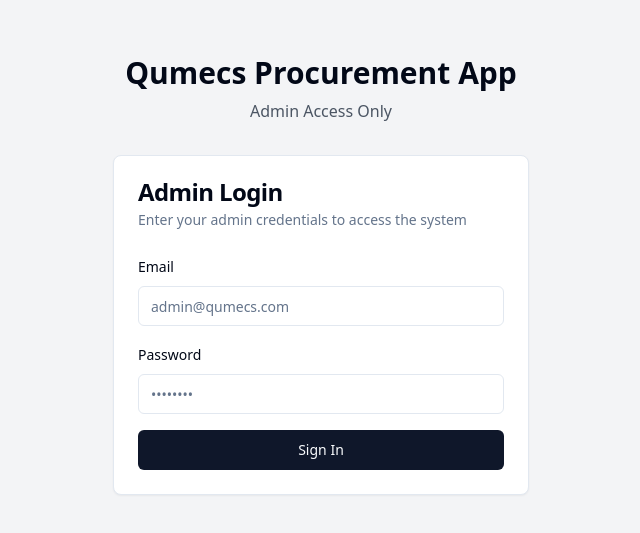
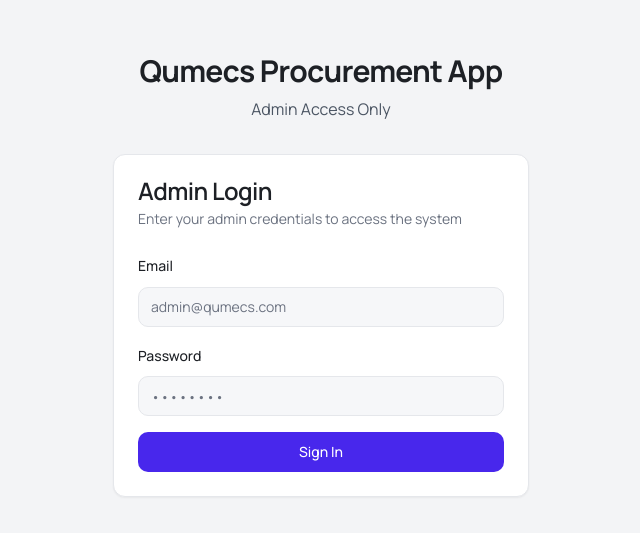
Before and after one commit to Sadeeq420/flow-android-build-kit, a React (Vite) app: page /login in a window 1280 px wide. Shown: the part 125-658 px from the top of the page, without its empty margins (319-959 px from the left). Built offline with nearby package versions, Linux system fonts and the light colour scheme.

Commit message:
Refactor: Modernize the front-end design
This commit refactors the entire front-end to a more modern, simple, and visually appealing design.

```diff
--- a/src/index.css
+++ b/src/index.css
@@ -1,84 +1,128 @@
+@import url('https://fonts.googleapis.com/css2?family=Inter:wght@300;400;500;600;700&family=Manrope:wght@400;500;600;700;800&display=swap');
 @tailwind base;
 @tailwind components;
 @tailwind utilities;
 
 @layer base {
   :root {
-    --background: 0 0% 100%;
-    --foreground: 222.2 84% 4.9%;
+    /* Modern gradient backgrounds */
+    --background: 218 23% 97%;
+    --background-muted: 220 14% 96%;
+    --background-subtle: 218 20% 98%;
 
+    /* Text colors */
+    --foreground: 220 13% 13%;
+    --foreground-muted: 220 9% 46%;
+    --foreground-subtle: 220 9% 64%;
+
+    /* Card styling */
     --card: 0 0% 100%;
-    --card-foreground: 222.2 84% 4.9%;
+    --card-foreground: 220 13% 13%;
+    --card-border: 220 13% 91%;
 
+    /* Modern purple-blue primary */
+    --primary: 250 84% 54%;
+    --primary-hover: 250 84% 50%;
+    --primary-foreground: 0 0% 100%;
+    --primary-muted: 251 91% 95%;
+    --primary-subtle: 250 100% 97%;
+
+    /* Sophisticated secondary */
+    --secondary: 220 14% 96%;
+    --secondary-hover: 220 14% 92%;
+    --secondary-foreground: 220 13% 13%;
+
+    /* Subtle muted colors */
+    --muted: 220 14% 96%;
+    --muted-foreground: 220 9% 46%;
+
+    /* Accent colors */
+    --accent: 142 71% 45%;
+    --accent-hover: 142 71% 41%;
+    --accent-foreground: 0 0% 100%;
+    --accent-muted: 142 76% 94%;
+
+    /* Status colors */
+    --success: 142 71% 45%;
+    --success-foreground: 0 0% 100%;
+    --warning: 43 96% 56%;
+    --warning-foreground: 0 0% 100%;
+    --destructive: 0 84% 60%;
+    --destructive-foreground: 0 0% 100%;
+
+    /* Interactive elements */
+    --border: 220 13% 91%;
+    --input: 220 13% 91%;
+    --ring: 250 84% 54%;
     --popover: 0 0% 100%;
-    --popover-foreground: 222.2 84% 4.9%;
+    --popover-foreground: 220 13% 13%;
 
-    --primary: 222.2 47.4% 11.2%;
-    --primary-foreground: 210 40% 98%;
+    /* Modern shadows */
+    --shadow-sm: 0 1px 2px 0 rgb(0 0 0 / 0.05);
+    --shadow-md: 0 4px 6px -1px rgb(0 0 0 / 0.1), 0 2px 4px -2px rgb(0 0 0 / 0.1);
+    --shadow-lg: 0 10px 15px -3px rgb(0 0 0 / 0.1), 0 4px 6px -4px rgb(0 0 0 / 0.1);
+    --shadow-xl: 0 20px 25px -5px rgb(0 0 0 / 0.1), 0 8px 10px -6px rgb(0 0 0 / 0.1);
 
-    --secondary: 210 40% 96.1%;
-    --secondary-foreground: 222.2 47.4% 11.2%;
+    /* Gradients */
+    --gradient-primary: linear-gradient(135deg, hsl(250, 84%, 54%) 0%, hsl(264, 83%, 58%) 100%);
+    --gradient-subtle: linear-gradient(135deg, hsl(218, 23%, 97%) 0%, hsl(220, 14%, 96%) 100%);
+    --gradient-card: linear-gradient(145deg, hsl(0, 0%, 100%) 0%, hsl(220, 14%, 98%) 100%);
 
-    --muted: 210 40% 96.1%;
-    --muted-foreground: 215.4 16.3% 46.9%;
+    --radius: 0.75rem;
+    --transition: all 0.2s cubic-bezier(0.4, 0, 0.2, 1);
 
-    --accent: 210 40% 96.1%;
-    --accent-foreground: 222.2 47.4% 11.2%;
-
-    --destructive: 0 84.2% 60.2%;
-    --destructive-foreground: 210 40% 98%;
-
-    --border: 214.3 31.8% 91.4%;
-    --input: 214.3 31.8% 91.4%;
-    --ring: 222.2 84% 4.9%;
-
-    --radius: 0.5rem;
-
+    /* Sidebar */
     --sidebar-background: 0 0% 98%;
-
     --sidebar-foreground: 240 5.3% 26.1%;
-
     --sidebar-primary: 240 5.9% 10%;
-
     --sidebar-primary-foreground: 0 0% 98%;
-
     --sidebar-accent: 240 4.8% 95.9%;
-
     --sidebar-accent-foreground: 240 5.9% 10%;
-
     --sidebar-border: 220 13% 91%;
-
     --sidebar-ring: 217.2 91.2% 59.8%;
   }
 
   .dark {
-    --background: 222.2 84% 4.9%;
-    --foreground: 210 40% 98%;
+    --background: 220 13% 9%;
+    --background-muted: 220 13% 11%;
+    --background-subtle: 220 13% 7%;
 
-    --card: 222.2 84% 4.9%;
-    --card-foreground: 210 40% 98%;
+    --foreground: 220 14% 96%;
+    --foreground-muted: 220 9% 64%;
+    --foreground-subtle: 220 9% 46%;
 
-    --popover: 222.2 84% 4.9%;
-    --popover-foreground: 210 40% 98%;
+    --card: 220 13% 11%;
+    --card-foreground: 220 14% 96%;
+    --card-border: 220 13% 15%;
 
-    --primary: 210 40% 98%;
-    --primary-foreground: 222.2 47.4% 11.2%;
+    --primary: 250 84% 54%;
+    --primary-hover: 250 84% 58%;
+    --primary-foreground: 0 0% 100%;
+    --primary-muted: 250 31% 15%;
+    --primary-subtle: 250 31% 11%;
 
-    --secondary: 217.2 32.6% 17.5%;
-    --secondary-foreground: 210 40% 98%;
+    --secondary: 220 13% 15%;
+    --secondary-hover: 220 13% 18%;
+    --secondary-foreground: 220 14% 96%;
 
-    --muted: 217.2 32.6% 17.5%;
-    --muted-foreground: 215 20.2% 65.1%;
+    --muted: 220 13% 15%;
+    --muted-foreground: 220 9% 64%;
 
-    --accent: 217.2 32.6% 17.5%;
-    --accent-foreground: 210 40% 98%;
+    --accent: 142 71% 45%;
+    --accent-hover: 142 71% 49%;
+    --accent-foreground: 0 0% 100%;
+    --accent-muted: 142 35% 15%;
 
-    --destructive: 0 62.8% 30.6%;
-    --destructive-foreground: 210 40% 98%;
+    --border: 220 13% 15%;
+    --input: 220 13% 15%;
+    --ring: 250 84% 54%;
+    --popover: 220 13% 11%;
+    --popover-foreground: 220 14% 96%;
 
-    --border: 217.2 32.6% 17.5%;
-    --input: 217.2 32.6% 17.5%;
-    --ring: 212.7 26.8% 83.9%;
+    --gradient-primary: linear-gradient(135deg, hsl(250, 84%, 54%) 0%, hsl(264, 83%, 58%) 100%);
+    --gradient-subtle: linear-gradient(135deg, hsl(220, 13%, 9%) 0%, hsl(220, 13%, 11%) 100%);
+    --gradient-card: linear-gradient(145deg, hsl(220, 13%, 11%) 0%, hsl(220, 13%, 13%) 100%);
+
     --sidebar-background: 240 5.9% 10%;
     --sidebar-foreground: 240 4.8% 95.9%;
     --sidebar-primary: 224.3 76.3% 48%;
@@ -97,5 +141,40 @@
 
   body {
     @apply bg-background text-foreground;
+    font-family: 'Manrope', 'Inter', system-ui, -apple-system, BlinkMacSystemFont, 'Segoe UI', Roboto, sans-serif;
+    font-feature-settings: "rlig" 1, "calt" 1;
+    line-height: 1.6;
+  }
+
+  h1, h2, h3, h4, h5, h6 {
+    font-family: 'Manrope', sans-serif;
+    font-weight: 600;
+    letter-spacing: -0.025em;
   }
 }
+
+@layer components {
+  .glass-card {
+    @apply bg-white/80 backdrop-blur-md border border-white/20 shadow-lg;
+  }
+
+  .gradient-text {
+    @apply bg-gradient-to-r from-primary to-purple-600 bg-clip-text text-transparent;
+  }
+
+  .modern-shadow {
+    box-shadow: 0 4px 6px -1px rgb(0 0 0 / 0.1), 0 2px 4px -2px rgb(0 0 0 / 0.1);
+  }
+
+  .hover-lift {
+    @apply transition-all duration-200 ease-out hover:-translate-y-1 hover:shadow-lg;
+  }
+
+  .silky-button {
+    @apply inline-flex items-center justify-center whitespace-nowrap rounded-lg text-sm font-medium transition-all duration-200 ease-out focus-visible:outline-none focus-visible:ring-2 focus-visible:ring-ring disabled:pointer-events-none disabled:opacity-50 hover:-translate-y-0.5 hover:shadow-lg active:translate-y-0;
+  }
+
+  .animate-in {
+    animation: fade-in 0.3s ease-out;
+  }
+}
--- a/tailwind.config.ts
+++ b/tailwind.config.ts
@@ -18,39 +18,66 @@ export default {
 			}
 		},
 		extend: {
+			fontFamily: {
+				'sans': ['Manrope', 'Inter', 'system-ui', 'sans-serif'],
+				'heading': ['Manrope', 'sans-serif'],
+			},
 			colors: {
 				border: 'hsl(var(--border))',
 				input: 'hsl(var(--input))',
 				ring: 'hsl(var(--ring))',
-				background: 'hsl(var(--background))',
-				foreground: 'hsl(var(--foreground))',
+				background: {
+					DEFAULT: 'hsl(var(--background))',
+					muted: 'hsl(var(--background-muted))',
+					subtle: 'hsl(var(--background-subtle))',
+				},
+				foreground: {
+					DEFAULT: 'hsl(var(--foreground))',
+					muted: 'hsl(var(--foreground-muted))',
+					subtle: 'hsl(var(--foreground-subtle))',
+				},
 				primary: {
 					DEFAULT: 'hsl(var(--primary))',
-					foreground: 'hsl(var(--primary-foreground))'
+					hover: 'hsl(var(--primary-hover))',
+					foreground: 'hsl(var(--primary-foreground))',
+					muted: 'hsl(var(--primary-muted))',
+					subtle: 'hsl(var(--primary-subtle))',
 				},
 				secondary: {
 					DEFAULT: 'hsl(var(--secondary))',
-					foreground: 'hsl(var(--secondary-foreground))'
+					hover: 'hsl(var(--secondary-hover))',
+					foreground: 'hsl(var(--secondary-foreground))',
 				},
 				destructive: {
 					DEFAULT: 'hsl(var(--destructive))',
-					foreground: 'hsl(var(--destructive-foreground))'
+					foreground: 'hsl(var(--destructive-foreground))',
+				},
+				success: {
+					DEFAULT: 'hsl(var(--success))',
+					foreground: 'hsl(var(--success-foreground))',
+				},
+				warning: {
+					DEFAULT: 'hsl(var(--warning))',
+					foreground: 'hsl(var(--warning-foreground))',
 				},
 				muted: {
 					DEFAULT: 'hsl(var(--muted))',
-					foreground: 'hsl(var(--muted-foreground))'
+					foreground: 'hsl(var(--muted-foreground))',
 				},
 				accent: {
 					DEFAULT: 'hsl(var(--accent))',
-					foreground: 'hsl(var(--accent-foreground))'
+					hover: 'hsl(var(--accent-hover))',
+					foreground: 'hsl(var(--accent-foreground))',
+					muted: 'hsl(var(--accent-muted))',
 				},
 				popover: {
 					DEFAULT: 'hsl(var(--popover))',
-					foreground: 'hsl(var(--popover-foreground))'
+					foreground: 'hsl(var(--popover-foreground))',
 				},
 				card: {
 					DEFAULT: 'hsl(var(--card))',
-					foreground: 'hsl(var(--card-foreground))'
+					foreground: 'hsl(var(--card-foreground))',
+					border: 'hsl(var(--card-border))',
 				},
 				sidebar: {
 					DEFAULT: 'hsl(var(--sidebar-background))',
@@ -66,7 +93,19 @@ export default {
 			borderRadius: {
 				lg: 'var(--radius)',
 				md: 'calc(var(--radius) - 2px)',
-				sm: 'calc(var(--radius) - 4px)'
+				sm: 'calc(var(--radius) - 4px)',
+				xl: 'calc(var(--radius) + 4px)',
+				'2xl': 'calc(var(--radius) + 8px)',
+			},
+			boxShadow: {
+				'sm': 'var(--shadow-sm)',
+				'md': 'var(--shadow-md)',
+				'lg': 'var(--shadow-lg)',
+				'xl': 'var(--shadow-xl)',
+				'glass': '0 8px 32px 0 rgba(31, 38, 135, 0.37)',
+			},
+			backdropBlur: {
+				'xs': '2px',
 			},
 			keyframes: {
 				'accordion-down': {
@@ -84,12 +123,36 @@ export default {
 					to: {
 						height: '0'
 					}
-				}
+				},
+				"fade-in": {
+					"0%": { opacity: "0", transform: "translateY(10px)" },
+					"100%": { opacity: "1", transform: "translateY(0)" },
+				},
+				"fade-in-scale": {
+					"0%": { opacity: "0", transform: "scale(0.95)" },
+					"100%": { opacity: "1", transform: "scale(1)" },
+				},
+				"slide-in-right": {
+					"0%": { transform: "translateX(100%)" },
+					"100%": { transform: "translateX(0)" },
+				},
+				"pulse-glow": {
+					"0%, 100%": { opacity: "1" },
+					"50%": { opacity: "0.8" },
+				},
 			},
 			animation: {
 				'accordion-down': 'accordion-down 0.2s ease-out',
-				'accordion-up': 'accordion-up 0.2s ease-out'
-			}
+				'accordion-up': 'accordion-up 0.2s ease-out',
+				"fade-in": "fade-in 0.3s ease-out",
+				"fade-in-scale": "fade-in-scale 0.2s ease-out",
+				"slide-in-right": "slide-in-right 0.3s ease-out",
+				"pulse-glow": "pulse-glow 2s ease-in-out infinite",
+			},
+			transitionTimingFunction: {
+				'bounce-out': 'cubic-bezier(0.34, 1.56, 0.64, 1)',
+				'smooth': 'cubic-bezier(0.4, 0, 0.2, 1)',
+			},
 		}
 	},
 	plugins: [require("tailwindcss-animate")],
```
Also changed, not shown: src/components/Header.tsx (+6 -6 lines), src/pages/Dashboard.tsx (+24 -15 lines), src/pages/MainDashboard.tsx (+25 -16 lines).
